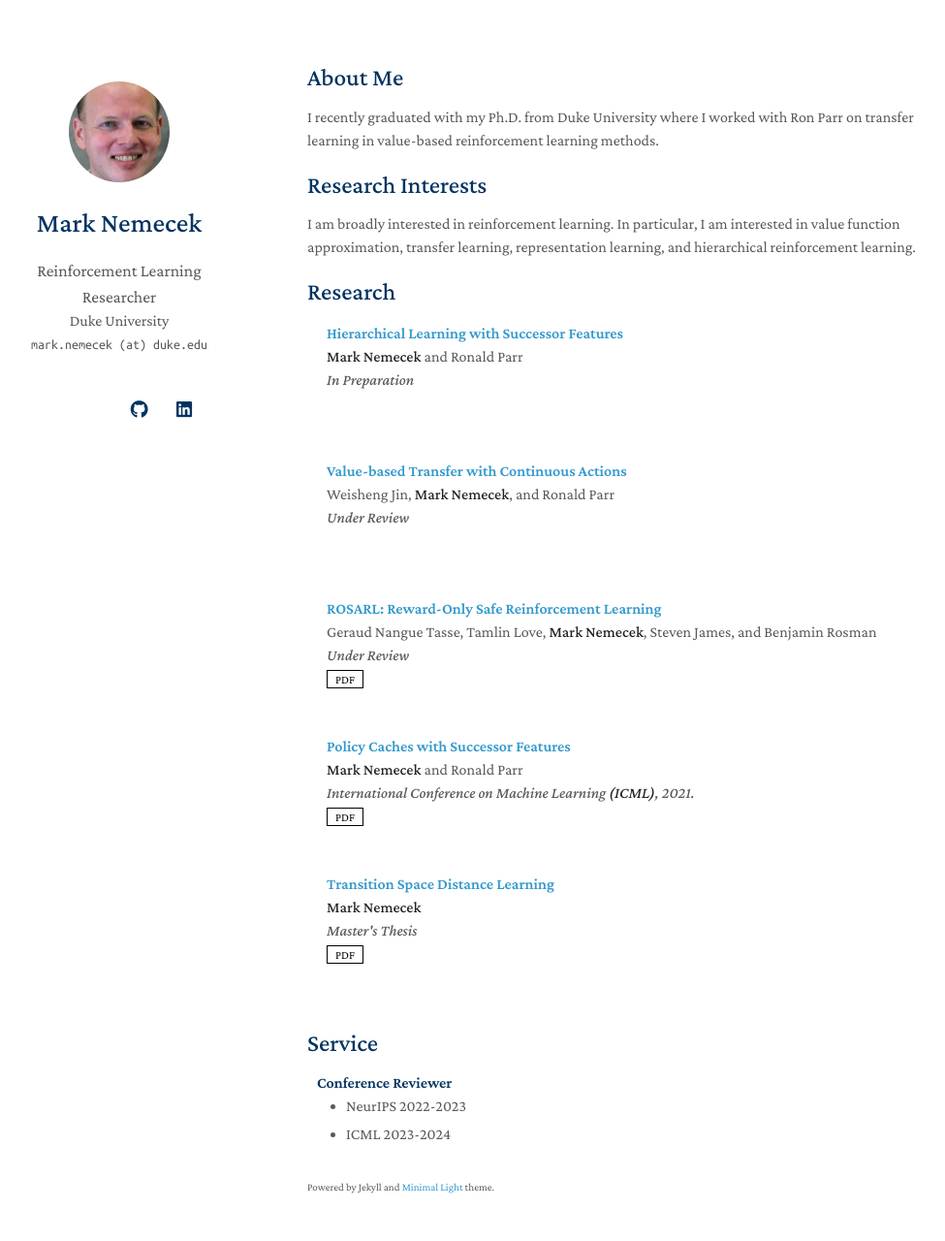
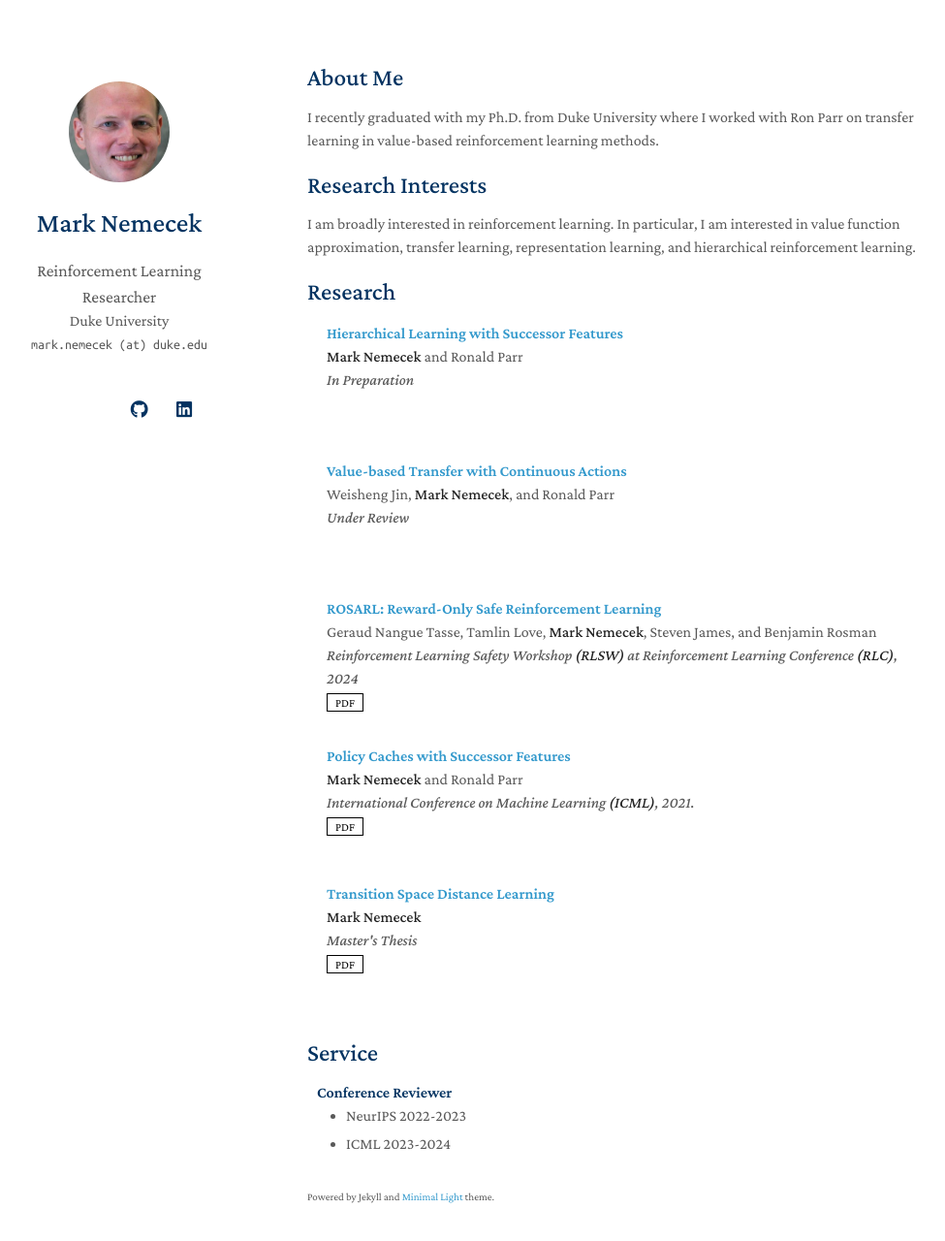
Before and after one commit to mark-nemecek/mark-nemecek.github.io, a Jekyll site: the page built from index.md, in a window 1280 px wide and 1315 px high. Shown: the top 1280 px of the window at 97% size, without its empty margins (153-1128 px from the left). Built offline with Jekyll 4.4.1, drawn with Linux system fonts in a browser that asks for light colours; nearby versions of some CDN libraries; a style sheet for code colours, icons or effects is not loaded; our own code applies the rules of GitHub Pages for plain Markdown files.

Commit message:
Added RSLW workshop citation to ROSARL.

```diff
--- a/_data/publications.yml
+++ b/_data/publications.yml
@@ -1,5 +1,4 @@
 main:
-
   - title: Hierarchical Learning with Successor Features
     authors: <strong>Mark Nemecek</strong> and Ronald Parr
     conference_short: inprep
@@ -12,8 +11,8 @@ main:
 
   - title: "ROSARL: Reward-Only Safe Reinforcement Learning"
     authors: Geraud Nangue Tasse, Tamlin Love, <strong>Mark Nemecek</strong>, Steven James, and Benjamin Rosman
-    conference_short: ur
-    conference: Under Review
+    conference_short: RLSW
+    conference: Reinforcement Learning Safety Workshop <strong>(RLSW)</strong> at Reinforcement Learning Conference <strong>(RLC)</strong>, 2024
     pdf: https://arxiv.org/abs/2306.00035
 
   - title: Policy Caches with Successor Features
```
